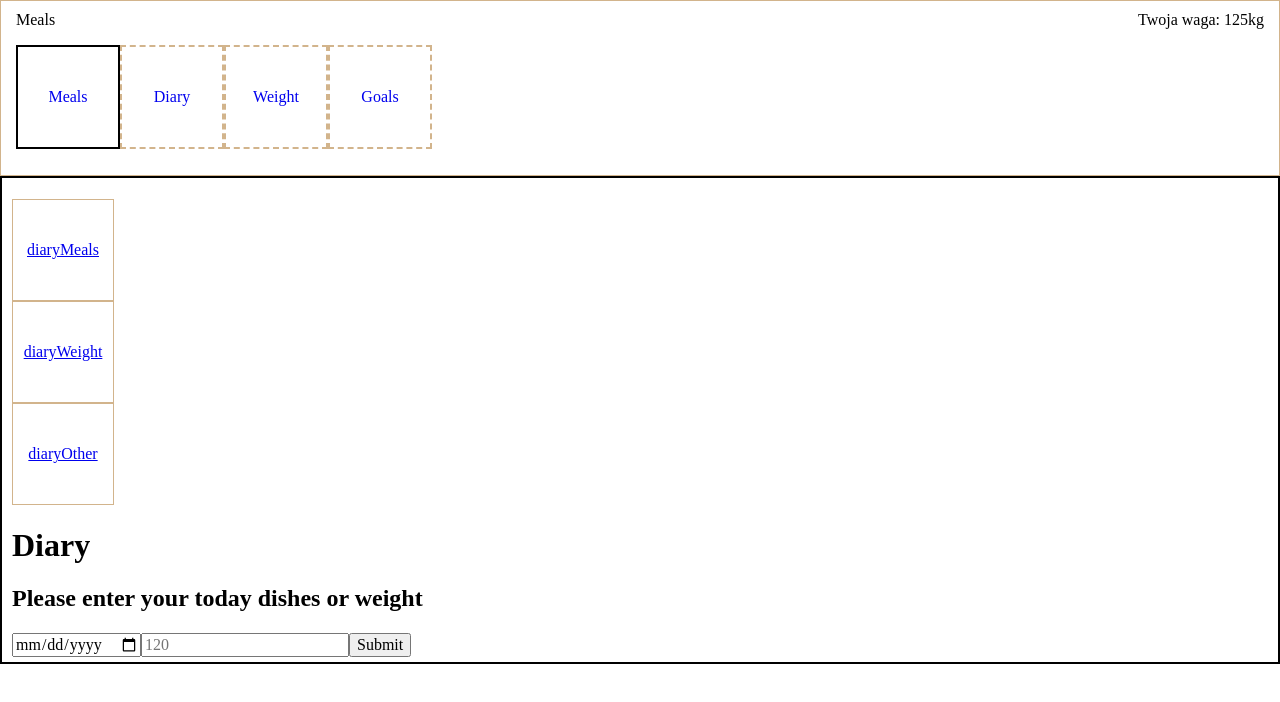
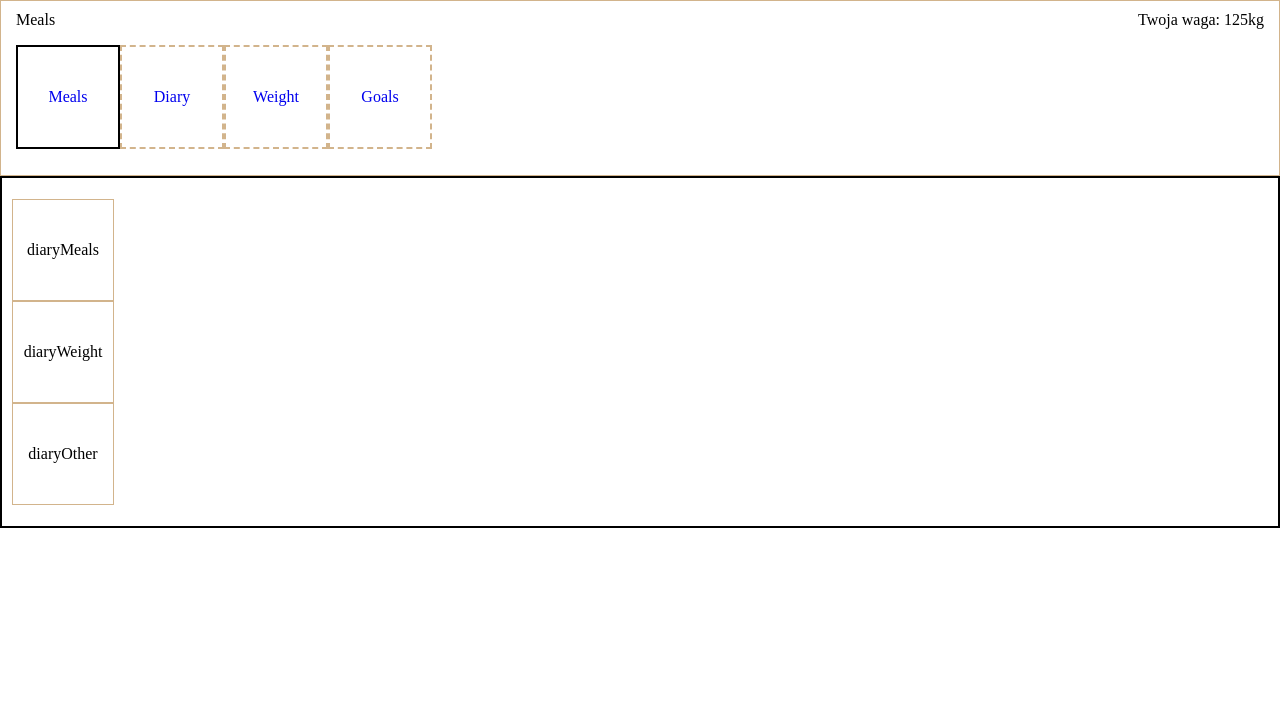
Before and after one commit to Kamilnaja/dietCounter, a React (Create React App) app: page /diary in a window 1280 px wide. Shown: the top 702 px of the page. Built offline with nearby package versions, Linux system fonts and the light colour scheme.

Commit message:
added items in  diary

```diff
--- a/src/Components/Main/App.js
+++ b/src/Components/Main/App.js
@@ -3,9 +3,6 @@ import { Route, Switch } from 'react-router-dom';
 import AppMenu from './AppMenu';
 import Diary from './Diary/Diary';
 import Meals from './Meals/Meals';
-import DiaryMeals from './Diary/diaryMeals/diaryMeals';
-import DiaryOther from './Diary/diaryOther/diaryOther';
-import DiaryWeight from './Diary/diaryWeight/diaryWeight';
 
 class App extends Component {
     render() {
@@ -16,9 +13,6 @@ class App extends Component {
                     <Switch>
                         <Route path='/meals' component={Meals}></Route>
                         <Route path='/diary' component={Diary}></Route>
-                        <Route path='/diaryMeals' component={DiaryMeals}></Route>
-                        <Route path='/diaryWeight' component={DiaryWeight}></Route>
-                        <Route path='/diaryOther' component={DiaryOther}></Route>
                     </Switch>
                 </div>
             </div >
--- a/src/Components/Main/AppMenu.js
+++ b/src/Components/Main/AppMenu.js
@@ -25,7 +25,6 @@ class AppMenu extends Component {
                         Twoja waga: 125kg
                     </span>
                 </div>
-
                 {
                     MenuItems.items[this.state.selected].name
                 }
--- a/src/Components/Main/Diary/Diary.js
+++ b/src/Components/Main/Diary/Diary.js
@@ -1,24 +1,42 @@
 import React, { Component } from 'react';
 import MenuDiary from './MenuDiary';
+import DiaryMeals from './diaryMeals/diaryMeals';
+import DiaryWeight from './diaryWeight/diaryWeight';
+import DiaryOther from './diaryOther/diaryOther';
 
 class Diary extends Component {
     constructor(props) {
         super(props);
-        this.state = {};
+        this.state = {
+            choosenItem: null
+        };
+
+    }
+
+    handleClick = (e) => {
+        this.setState({
+            choosenItem: e.target.dataset.name
+        });
     }
 
     render() {
         return (
             <React.Fragment>
-                <MenuDiary></MenuDiary>
-                <div>
-                    <h1>Diary</h1>
-                    <h2>Please enter your today dishes or weight</h2>
-                    <form>
-                        <input type="date" />
-                        <input type="number" placeholder="120" />
-                        <button>Submit</button>
-                    </form>
+                <div className="submenuWrapper">
+                    <MenuDiary handleClick={this.handleClick}></MenuDiary>
+                </div>
+                <div className="itemWrapper">
+                    {
+                        this.state.choosenItem === 'diaryMeals' && <DiaryMeals></DiaryMeals>
+                    }
+                    {
+                        this.state.choosenItem === 'diaryWeight' && <DiaryWeight></DiaryWeight>
+                    }
+                    {
+                        this.state.choosenItem === 'diaryOther' && <DiaryOther></DiaryOther>
+                    }
+
+
                 </div>
             </React.Fragment>
         );
--- a/src/Components/Main/Diary/MenuDiary.js
+++ b/src/Components/Main/Diary/MenuDiary.js
@@ -1,25 +1,22 @@
 import React, { Component } from 'react';
 import menuItemsDiary from './menuItemsDiary';
-import { Link } from 'react-router-dom';
 
 class MenuDiary extends Component {
     constructor(props) {
         super(props);
         this.state = {};
     }
+
     render() {
         return (
             <ul className="categoryMenu">
                 {
-                    menuItemsDiary.items.map((item, id) =>
-                        <li key={id}>
-                            <Link to={item.name}>
-                                {item.name}
-                            </Link>
+                    menuItemsDiary.items.map((item) =>
+                        <li key={item.name} data-name={item.name} onClick={(e) => this.props.handleClick(e)} >
+                            {item.name}
                         </li>)
                 }
             </ul>);
-
     }
 }
 
--- a/src/Components/Main/Meals/Categories.js
+++ b/src/Components/Main/Meals/Categories.js
@@ -3,7 +3,7 @@ import React, { Component } from 'react';
 class Categories extends Component {
     constructor(props) {
         super(props);
-        this.state = {}
+        this.state = {};
     }
     render() {
         return (<div>Lorem</div>);
--- a/src/Components/Main/Meals/Meals.js
+++ b/src/Components/Main/Meals/Meals.js
@@ -26,7 +26,11 @@ class Meals extends Component {
 
         return (
             <React.Fragment>
+                <div className="submenuWrapper">
                     <MenuMeals></MenuMeals>
+                </div>
+                <div className="itemWrapper">
+
                     <table>
                         <thead>
                             <tr>
@@ -55,6 +59,7 @@ class Meals extends Component {
                     <button onClick={this.handleShow.bind(this)}>
                         Add next product/meal
                     </button>
+                </div>
             </React.Fragment>
         );
     }
--- a/src/Style.css
+++ b/src/Style.css
@@ -44,6 +44,8 @@ ul {
 }
 
 .contentWrapper {
+    display: flex;
+    flex-direction: row;
     border: 2px solid black;
     padding: 5px 10px;
 }
@@ -63,5 +65,9 @@ ul {
     text-align: center;
     line-height: 100px;
     cursor: pointer;
+    list-style-type: none;
+}
 
+.submenuWrapper {
+    min-width: 120px;
 }
```
Also changed, not shown: 1 other file (tests, documents, lock files or other folders). Lines whose indentation alone changed are shown as unchanged.
